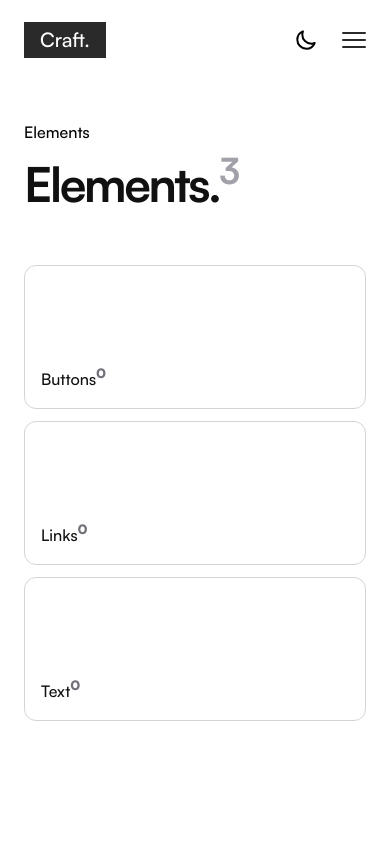
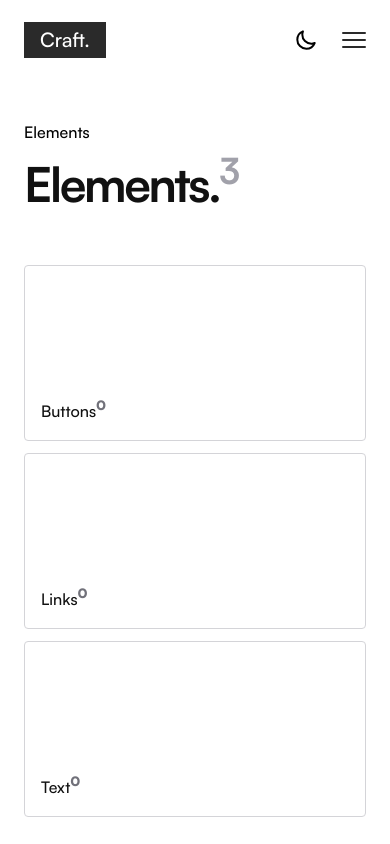
Before and after one commit to Jeff-Maina/craft, a Next.js app: page /elements in a window 390 px wide. Shown: the top 844 px of the page. Built offline with nearby package versions, Linux system fonts and the light colour scheme.

Commit message:
increase component card height

```diff
--- a/src/app/layouts/Cards/ComponentCard.tsx
+++ b/src/app/layouts/Cards/ComponentCard.tsx
@@ -14,7 +14,7 @@ const ComponentCard: FC<ComponentProps> = ({
 }) => {
   return (
     <Link href={pagePath}>
-      <div className="h-36 md:h-44 lg:h-96 w-full lg:aspect-video border border-zinc-300 rounded-xl p-4 lg:p-6 flex flex-col justify-end font-satoshi-medium hover:border-black transition-all duration-300">
+      <div className="h-44 lg:h-96 w-full lg:aspect-video border border-zinc-300 rounded lg:rounded-xl p-4 lg:p-6 flex flex-col justify-end font-satoshi-medium hover:border-black transition-all duration-300">
         <p className="text-[#111] md:text-lg">
           {componentName}
           <sup className="text-zinc-500 font-campton-bold text-sm">
```
